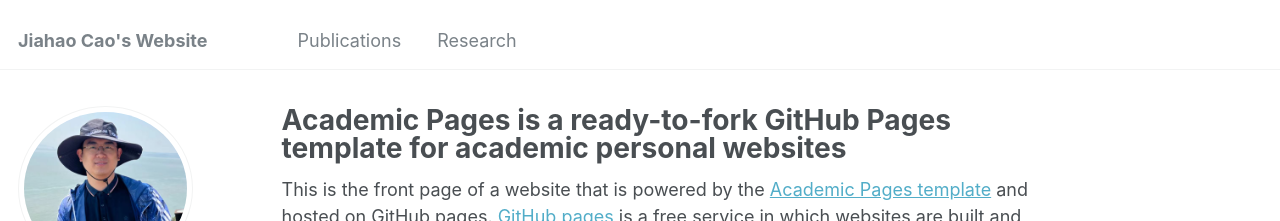
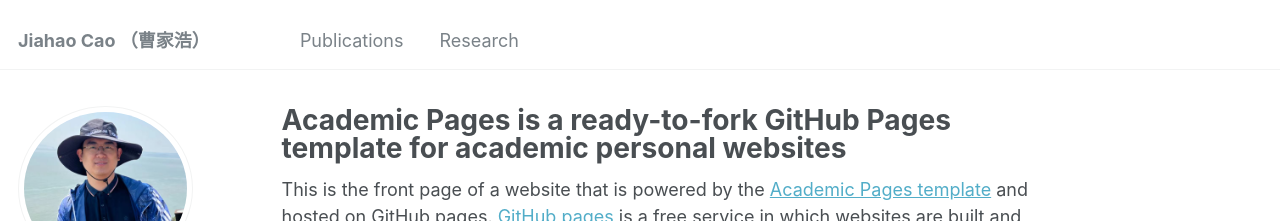
Before and after one commit to caojh15/caojh15.github.io, a Jekyll site: the page built from _pages/about.md, in a window 1280 px wide. Shown: the top 221 px of the page. Built offline with Jekyll 4.4.1, drawn with Linux system fonts in a browser that asks for light colours; some web fonts are replaced.

Commit message:
Update _config.yml

```diff
--- a/_config.yml
+++ b/_config.yml
@@ -8,7 +8,7 @@
 
 # Basic Site Settings
 locale                   : "en-US"
-title                    : "Jiahao Cao's Website"
+title                    : "Jiahao Cao （曹家浩）"
 title_separator          : "-"
 name                     : &name "Your Name"
 description              : &description "personal description"
```
